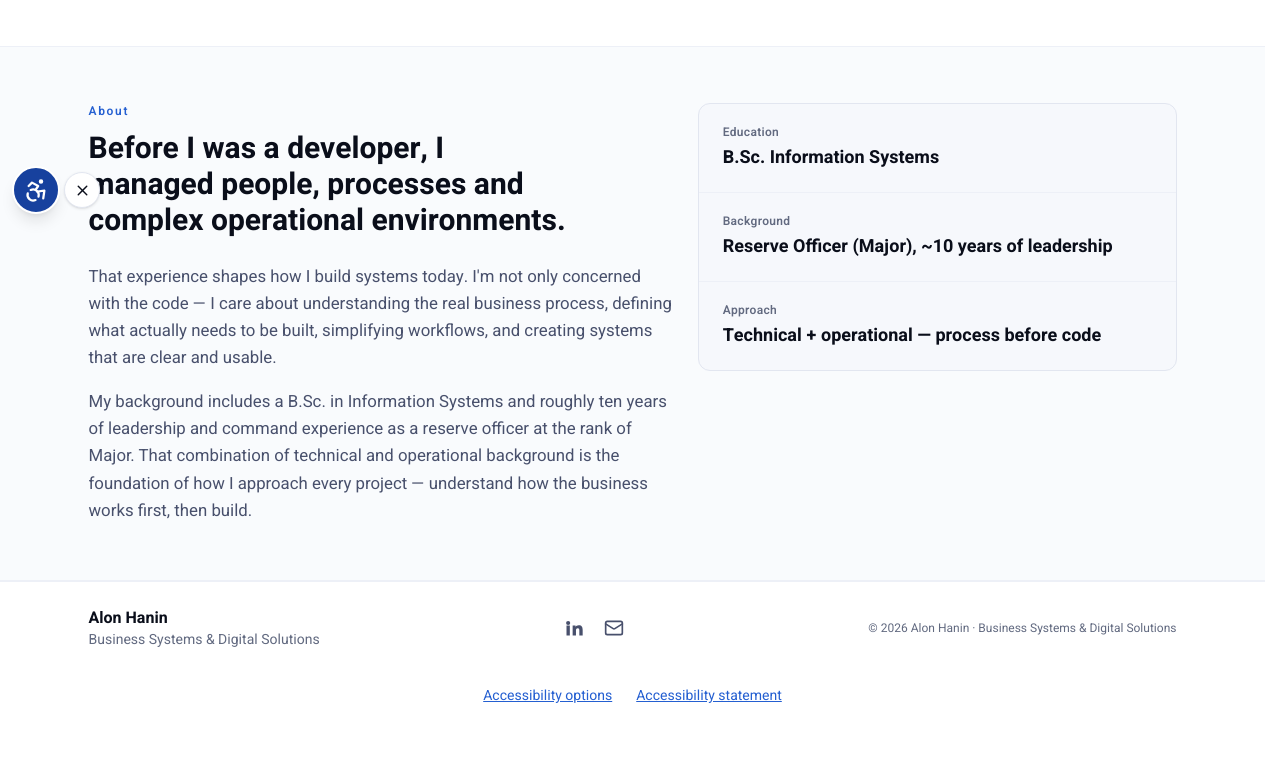
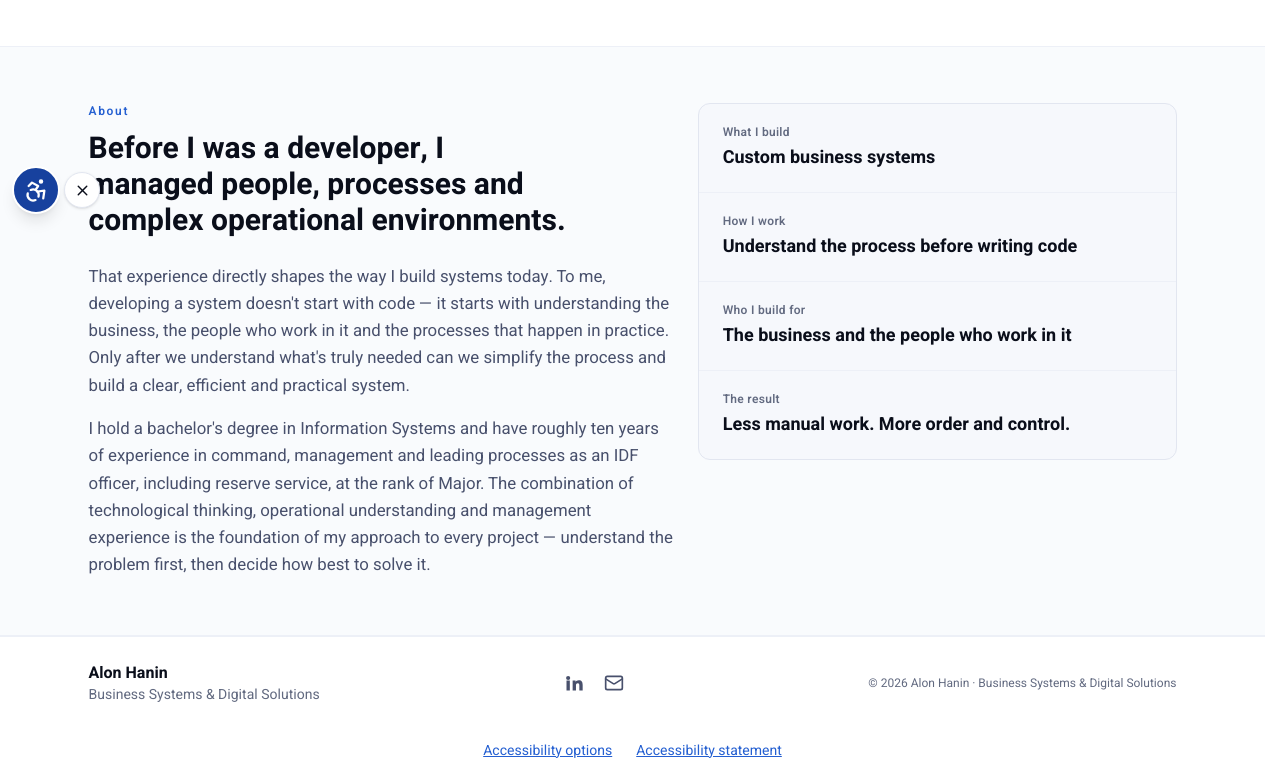
Before and after one commit to AlonHanin/alon-hanin-website, a React (Vite) app: page /contact in a window 1280 px wide. Shown: the part 562-1338 px from the top of the page. Before the commit the page ends 1304 px from the top, so only its background shows below. Built offline with nearby package versions, Linux system fonts and the light colour scheme.

Commit message:
Sync English copy with Hebrew updates

```diff
--- a/src/data/projects.ts
+++ b/src/data/projects.ts
@@ -17,7 +17,7 @@ export const projects: Localized<Project[]> = {
       images: projectImages.he.wineops,
     },
     {
-      id: "ap", name: "א.פ", category: "מערכת ניהול ואחזקת מבנים",
+      id: "ap", name: "א.פ ניהול ועדי בתים", category: "מערכת ניהול ואחזקת מבנים",
       visual: "property", featured: true, published: true, status: "active",
       headline: "בניינים, תקציבים ותשלומים. במקום אחד.",
       problem: "ניהול של כמה בניינים דורש מעקב נפרד אחר תקציבים, דירות, חיובים ותשלומים.",
@@ -74,7 +74,7 @@ export const projects: Localized<Project[]> = {
       images: projectImages.en.wineops,
     },
     {
-      id: "ap", name: "A.P", category: "Property management system",
+      id: "ap", name: "A.P Building Committee Management", category: "Property management system",
       visual: "property", featured: true, published: true, status: "active",
       headline: "Buildings, budgets and payments. All in one place.",
       problem: "Managing several buildings means keeping track of separate budgets, apartments, charges and payments.",
--- a/src/data/siteContent.ts
+++ b/src/data/siteContent.ts
@@ -75,26 +75,29 @@ export const about = {
     eyebrow: "About",
     headline: "Before I was a developer, I managed people, processes and complex operational environments.",
     paragraphs: [
-      "That experience shapes how I build systems today. I'm not only concerned with the code — I care about understanding the real business process, defining what actually needs to be built, simplifying workflows, and creating systems that are clear and usable.",
-      "My background includes a B.Sc. in Information Systems and roughly ten years of leadership and command experience as a reserve officer at the rank of Major. That combination of technical and operational background is the foundation of how I approach every project — understand how the business works first, then build.",
+      "That experience directly shapes the way I build systems today. To me, developing a system doesn't start with code — it starts with understanding the business, the people who work in it and the processes that happen in practice. Only after we understand what's truly needed can we simplify the process and build a clear, efficient and practical system.",
+      "I hold a bachelor's degree in Information Systems and have roughly ten years of experience in command, management and leading processes as an IDF officer, including reserve service, at the rank of Major. The combination of technological thinking, operational understanding and management experience is the foundation of my approach to every project — understand the problem first, then decide how best to solve it.",
     ],
     facts: [
-      { label: "Education", value: "B.Sc. Information Systems" },
-      { label: "Background", value: "Reserve Officer (Major), ~10 years of leadership" },
-      { label: "Approach", value: "Technical + operational — process before code" },
+      { label: "What I build", value: "Custom business systems" },
+      { label: "How I work", value: "Understand the process before writing code" },
+      { label: "Who I build for", value: "The business and the people who work in it" },
+      { label: "The result", value: "Less manual work. More order and control." },
     ],
   },
   he: {
     eyebrow: "עליי",
     headline: "לפני שהייתי מפתח, ניהלתי אנשים, תהליכים וסביבות מבצעיות מורכבות.",
     paragraphs: [
-      "החוויה הזו משפיעה על האופן שבו אני בונה מערכות היום. אני עוסק לא רק בקוד — אלא בהבנת התהליך העסקי האמיתי, בהגדרת מה שבאמת צריך להיבנות, בפישוט תהליכים וביצירת מערכות ברורות ושימושיות.",
-      "ברקע שלי תואר ראשון במערכות מידע, וכעשר שנות ניסיון בפיקוד וניהול כקצין במילואים בדרגת רב-סרן. שילוב של רקע טכני ותפעולי הוא הבסיס לאיך שאני ניגש לכל פרויקט — קודם מבינים איך העסק עובד, ואז בונים.",
+      `הניסיון הזה משפיע ישירות על הדרך שבה אני בונה מערכות היום. מבחינתי, פיתוח מערכת לא מתחיל בקוד — הוא מתחיל בהבנה של העסק, של האנשים שעובדים בו ושל התהליכים שמתרחשים בו בפועל. רק אחרי שמבינים מה באמת נדרש, אפשר לפשט את התהליך ולבנות מערכת ברורה, יעילה ושימושית.`,
+
+      `אני בעל תואר ראשון במערכות מידע, עם כעשר שנות ניסיון בפיקוד, ניהול והובלת תהליכים כקצין בצה"ל ובמילואים, בדרגת רב־סרן. השילוב בין חשיבה טכנולוגית, הבנה תפעולית וניסיון ניהולי הוא הבסיס לגישה שלי לכל פרויקט — להבין קודם את הבעיה, ורק אחר כך לבחור איך נכון לפתור אותה.`,
     ],
     facts: [
-      { label: "השכלה", value: "B.Sc. מערכות מידע" },
-      { label: "רקע", value: "קצין (רב-סרן) במילואים, כ-10 שנות ניהול" },
-      { label: "גישה", value: "טכני + תפעולי — הבנת התהליך לפני הקוד" },
+      { label: "מה אני בונה", value: "מערכות עסקיות בהתאמה אישית" },
+      { label: "איך אני עובד", value: "מבינים את התהליך לפני שכותבים קוד" },
+      { label: "למי אני בונה", value: "לא רק לעסק — גם לאנשים שעובדים בו" },
+      { label: "מה יוצא מזה", value: "פחות עבודה ידנית. יותר סדר ושליטה." },
     ],
   },
 } satisfies Localized<{
--- a/src/pages/HomePage.tsx
+++ b/src/pages/HomePage.tsx
@@ -10,12 +10,12 @@ import { useLanguage } from "../i18n/LanguageContext";
 const services = {
   he: [
     { title: "לעשות סדר בעבודה", text: "מערכת שמרכזת לקוחות, משימות ונתונים.", icon: LayoutDashboard, hash: "business-systems" },
-    { title: "להציג את העסק ברשת", text: "אתר ברור שעוזר ללקוחות להבין ולפנות.", icon: Globe, hash: "business-websites" },
+    { title: "להציג את העסק ברשת", text: "אתר ברור שעוזר ללקוחות להבין מי אתם, מה אתם מוכרים ואיך ניתן להגיע אליכם.", icon: Globe, hash: "business-websites" },
     { title: "לחבר את העבודה בשטח", text: "אפליקציה שמחברת עובדים ולקוחות למערכת.", icon: Smartphone, hash: "mobile-apps" },
   ],
   en: [
     { title: "Bring work into one place", text: "A system for customers, tasks and business data.", icon: LayoutDashboard, hash: "business-systems" },
-    { title: "Put your business online", text: "A clear website that makes understanding and contact easy.", icon: Globe, hash: "business-websites" },
+    { title: "Put your business online", text: "A clear website that helps customers understand who you are, what you offer and how to reach you.", icon: Globe, hash: "business-websites" },
     { title: "Connect your team in the field", text: "An app connecting staff and customers to your system.", icon: Smartphone, hash: "mobile-apps" },
   ],
 };
--- a/src/sections/HeroSection.tsx
+++ b/src/sections/HeroSection.tsx
@@ -17,7 +17,7 @@ export function HeroSection() {
           <p className="mb-3 text-xs font-medium text-accent-light">{lang === "he" ? "פיתוח מערכות, אתרים ואפליקציות לעסקים" : "Business systems, websites & apps"}</p>
           <h1 className="text-balance font-display text-[2rem] font-bold leading-[1.15] text-white sm:text-4xl lg:text-5xl">{t.headline}</h1>
           <p className="mt-4 max-w-xl text-pretty text-base leading-relaxed text-white/75">
-            {lang === "he" ? "אני אלון. אני בונה פתרונות שמרכזים את העבודה, מפשטים תהליכים ומותאמים לעסק שלכם." : "I'm Alon. I build digital solutions that bring your work together and simplify the way your business runs."}
+            {lang === "he" ? "NolaNxt. בונים פתרונות שמרכזים את העבודה, מפשטים תהליכים ומותאמים לעסק שלכם." : "NolaNxt. We build solutions that bring work into one place, simplify processes and fit your business."}
           </p>
           <div className="mt-5 flex flex-wrap gap-3">
             <CTAButton href="/contact/">{t.ctaPrimary}</CTAButton>
```
